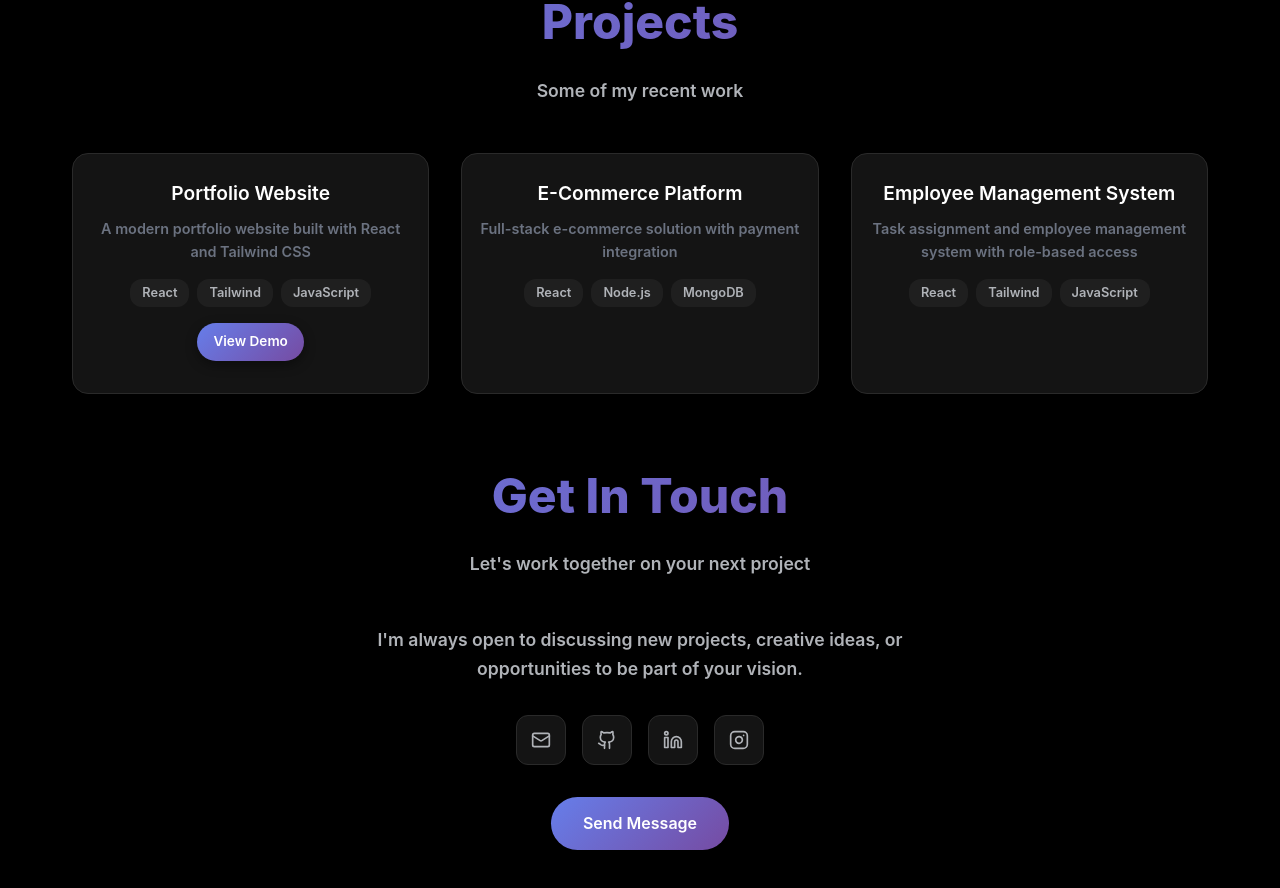
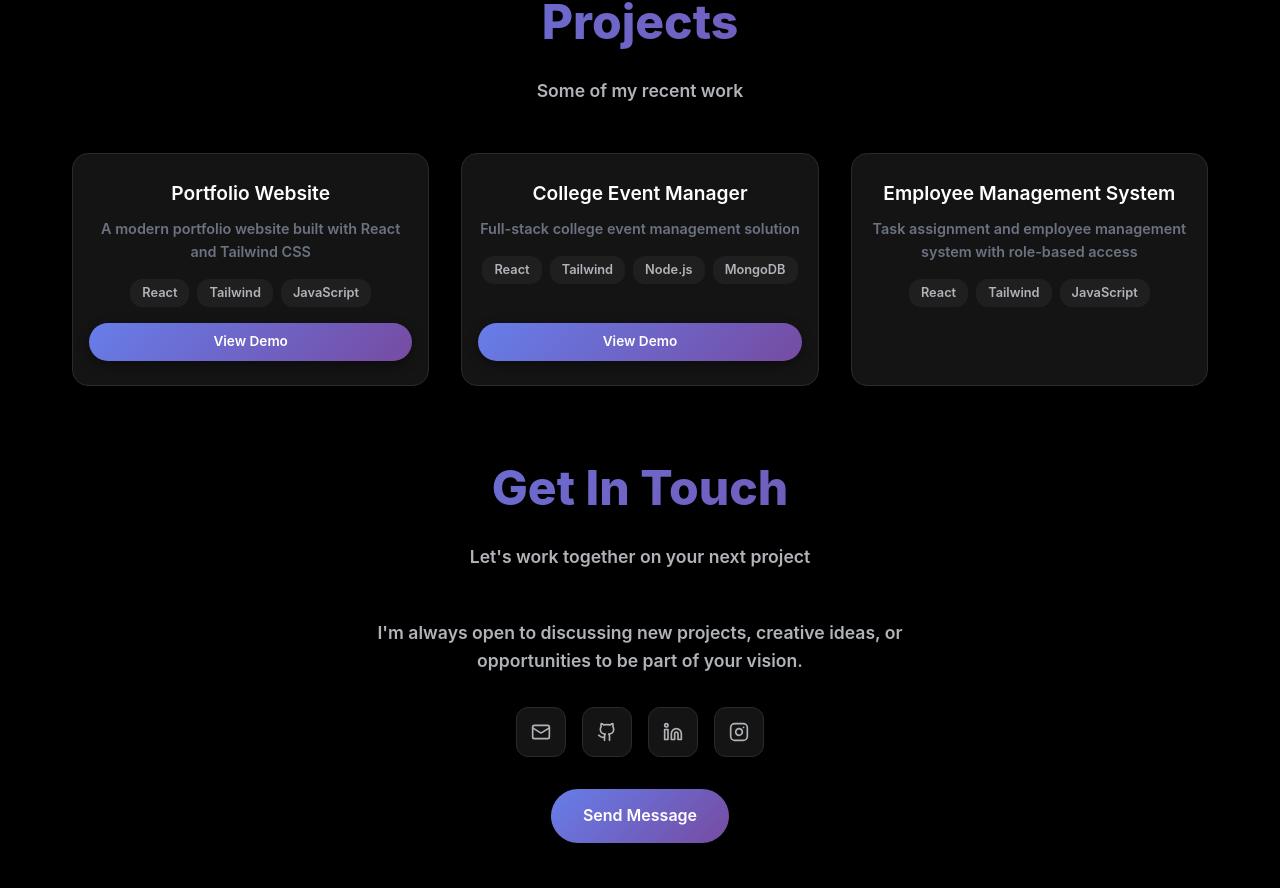
Before and after one commit to anuragrawat121/MyFolio, a React (Vite) app: page / in a window 1280 px wide. Shown: the part 2865-3753 px from the top of the page. Built offline with nearby package versions, Linux system fonts and the light colour scheme; the HTML template or start-up script is replaced by a standard one.

Commit message:
Add College Event Manager project and update styles

```diff
--- a/src/Components/Project.jsx
+++ b/src/Components/Project.jsx
@@ -10,9 +10,10 @@ const Project = () => {
       link: "https://anuragrawat121.github.io/React-portFolio/",
     },
     {
-      title: "E-Commerce Platform",
-      description: "Full-stack e-commerce solution with payment integration",
-      tech: ["React", "Node.js", "MongoDB"],
+      title: "College Event Manager",
+      description: "Full-stack college event management solution",
+      tech: ["React", "Tailwind", "Node.js", "MongoDB"],
+      link: "https://college-event-manager-ko2c.vercel.app/",
     },
     {
       title: "Employee Management System",
@@ -30,7 +31,11 @@ const Project = () => {
       </div>
       <div className="projects-grid">
         {projects.map((project, index) => (
-          <div key={index} className="skill-item">
+          <div
+            key={index}
+            className="skill-item"
+            style={{ display: "flex", flexDirection: "column" }}
+          >
             <p
               className="skill-name"
               style={{ fontSize: "1.2rem", marginBottom: "0.5rem" }}
@@ -80,6 +85,7 @@ const Project = () => {
                   fontSize: "0.85rem",
                   padding: "0.5rem 1rem",
                   display: "inline-block",
+                  marginTop: "auto",
                 }}
               >
                 View Demo
```
